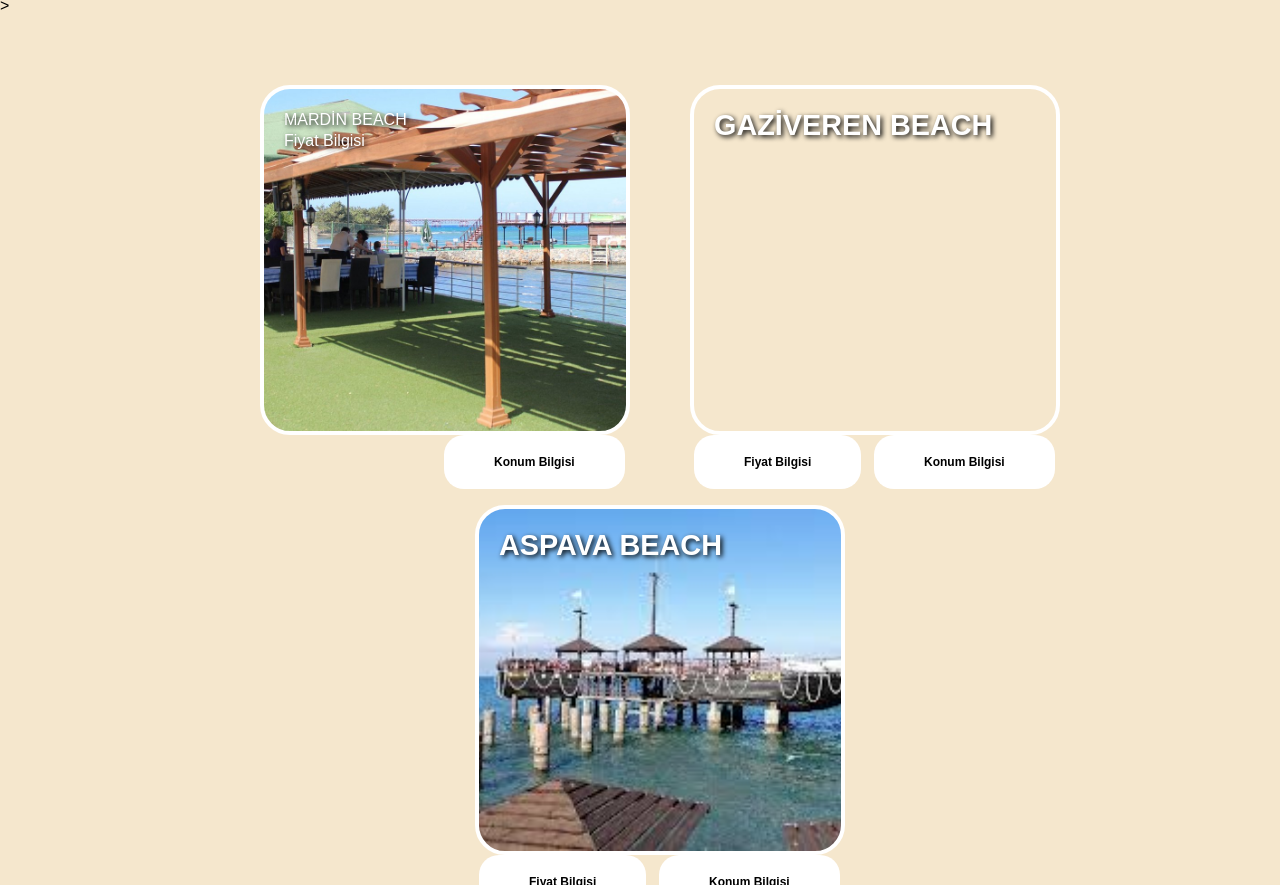
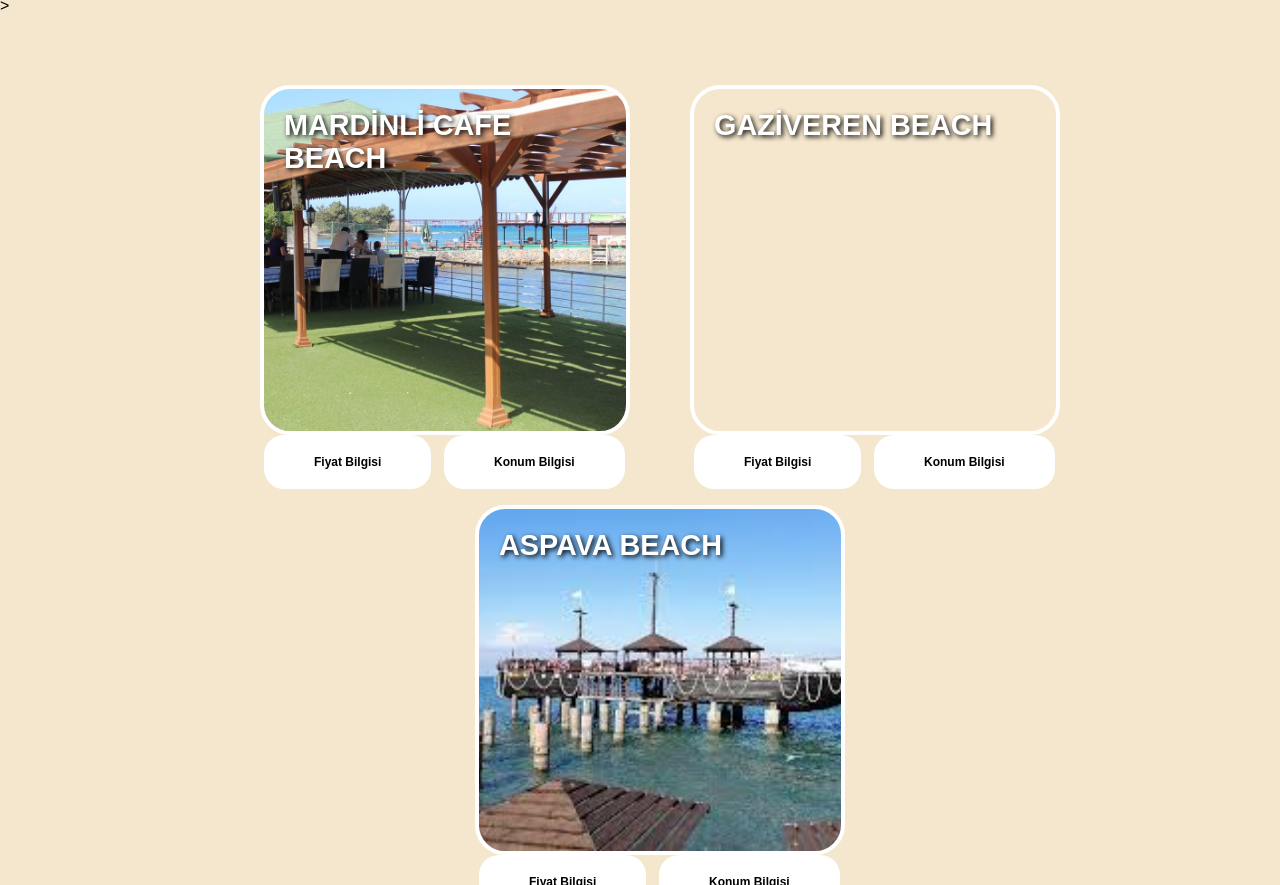
Before and after one commit to semihh19/cyprus, a plain HTML site: page lefke1.html in a window 1280 px wide. Shown: the part 3248-4133 px from the top of the page. Drawn offline with Linux system fonts and the light colour scheme.

Commit message:
Update lefke1.html

```diff
--- a/lefke1.html
+++ b/lefke1.html
@@ -125,9 +125,9 @@
      >
      <section class="cards">
       <a href="#"><div class="card" style="background-image: url('mardin.jpeg');">
-        <p>MARDİN BEACH</p
-           <button class="menu-button">Fiyat Bilgisi</button>
-           <button class="konum-button">Konum Bilgisi</button>
+         <h2>MARDİNLİ CAFE BEACH </h2>
+             <button class="menu-button">Fiyat Bilgisi</button>
+          <button class="konum-button">Konum Bilgisi</button>
       </div></a>
 
       <a href="#"><div class="card" style="background-image: url('');">
```
